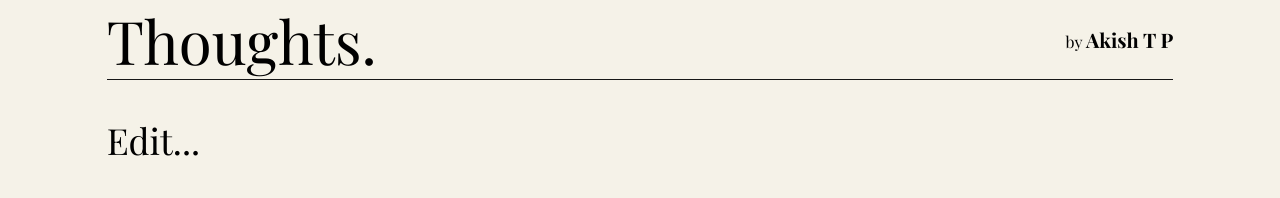
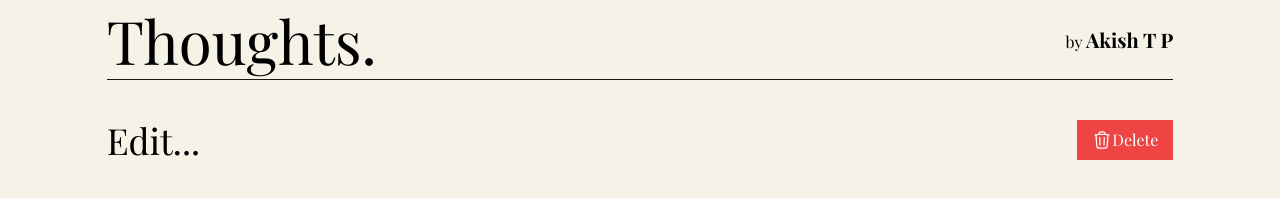
Before and after one commit to akishtp/Thoughts., a Next.js app: page /1/edit in a window 1280 px wide. Shown: the top 198 px of the page. Built offline with nearby package versions, Linux system fonts and the light colour scheme; a web font is replaced by a local one.

Commit message:
🗑️: trash posts

```diff
--- a/package.json
+++ b/package.json
@@ -10,6 +10,7 @@
     "postinstall": "prisma generate"
   },
   "dependencies": {
+    "@heroicons/react": "^2.0.18",
     "@prisma/client": "^5.7.0",
     "@tanstack/react-query": "^5.13.4",
     "@vercel/postgres": "^0.5.1",
--- a/src/app/[id]/edit/page.tsx
+++ b/src/app/[id]/edit/page.tsx
@@ -2,16 +2,60 @@
 
 import { ThoughtProps } from "@/app/types";
 import Inputs from "@/components/Inputs";
+import { TrashIcon } from "@heroicons/react/24/outline";
+import { useMutation } from "@tanstack/react-query";
+import axios from "axios";
+import { useRouter } from "next/navigation";
+import { FC } from "react";
 import { SubmitHandler } from "react-hook-form";
 
-export default function Edit() {
+interface EditProps {
+  params: {
+    id: string;
+  };
+}
+
+const Edit: FC<EditProps> = ({ params }) => {
+  const router = useRouter();
+
   const handleEditPost: SubmitHandler<ThoughtProps> = (data) => {
     console.log(data);
   };
+
+  const { mutate: handleDelete, isPending } = useMutation({
+    mutationFn: async () => {
+      return axios.delete(`/api/thoughts/${params.id}`);
+    },
+    onError: (error) => {
+      console.error(error);
+    },
+    onSuccess: () => {
+      router.push("/");
+      router.refresh();
+    },
+  });
+
   return (
     <div>
-      <div className="text-4xl">Edit...</div>
+      <div className="flex justify-between">
+        <div className="text-4xl">Edit...</div>
+        <button
+          className="bg-red-500 flex text-white items-center px-3 min-w-10 justify-center"
+          onClick={() => handleDelete()}
+        >
+          {isPending ? (
+            "Please wait"
+          ) : (
+            <>
+              <TrashIcon className="w-5" />
+              Delete
+            </>
+          )}
+        </button>
+      </div>
       <Inputs submit={handleEditPost} isEditing={true} />
     </div>
   );
-}
+};
+
+export default Edit;
--- /dev/null
+++ b/src/app/api/thoughts/[id]/route.ts
@@ -0,0 +1,40 @@
+import prisma from "@/lib/prisma";
+import { NextResponse } from "next/server";
+
+interface contextProps {
+  params: {
+    id: string;
+  };
+}
+
+export async function DELETE(req: Request, context: contextProps) {
+  try {
+    await prisma.thought.delete({
+      where: {
+        id: context.params.id,
+      },
+    });
+    return new Response(null, { status: 204 });
+  } catch (error) {
+    return NextResponse.json({ message: error }, { status: 500 });
+  }
+}
+
+export async function PATCH(req: Request, context: contextProps) {
+  try {
+    const body = await req.json();
+    await prisma.thought.update({
+      where: {
+        id: context.params.id,
+      },
+      data: {
+        title: body.title,
+        content: body.content,
+        img: body.img,
+      },
+    });
+    return NextResponse.json({ message: "update success" }, { status: 200 });
+  } catch (error) {
+    return NextResponse.json({ message: error }, { status: 500 });
+  }
+}
--- a/tailwind.config.ts
+++ b/tailwind.config.ts
@@ -1,20 +1,18 @@
-import type { Config } from 'tailwindcss'
+import type { Config } from "tailwindcss";
 
 const config: Config = {
   content: [
-    './src/pages/**/*.{js,ts,jsx,tsx,mdx}',
-    './src/components/**/*.{js,ts,jsx,tsx,mdx}',
-    './src/app/**/*.{js,ts,jsx,tsx,mdx}',
+    "./src/pages/**/*.{js,ts,jsx,tsx,mdx}",
+    "./src/components/**/*.{js,ts,jsx,tsx,mdx}",
+    "./src/app/**/*.{js,ts,jsx,tsx,mdx}",
   ],
   theme: {
     extend: {
-      backgroundImage: {
-        'gradient-radial': 'radial-gradient(var(--tw-gradient-stops))',
-        'gradient-conic':
-          'conic-gradient(from 180deg at 50% 50%, var(--tw-gradient-stops))',
+      minWidth: {
+        10: "96px",
       },
     },
   },
   plugins: [],
-}
-export default config
+};
+export default config;
```
Also changed, not shown: 1 other file (tests, documents, lock files or other folders).
